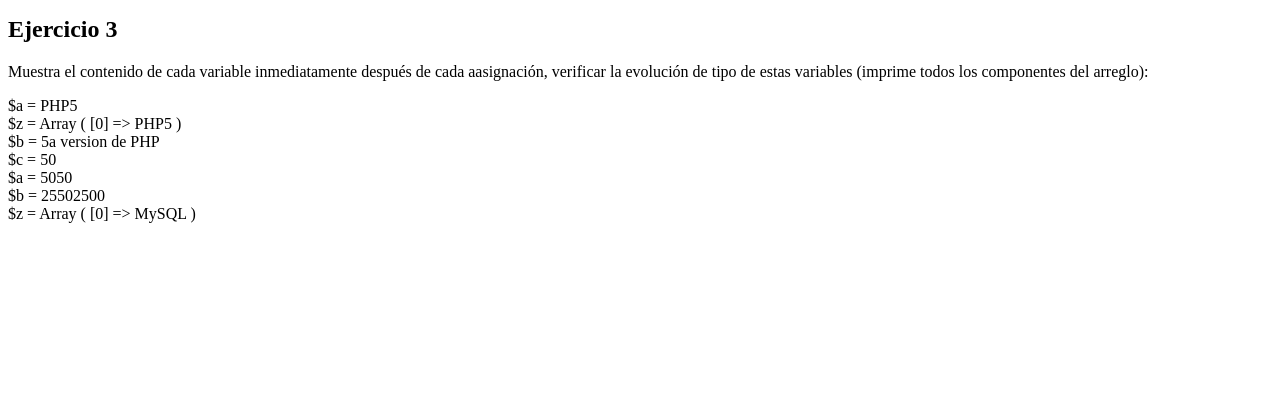
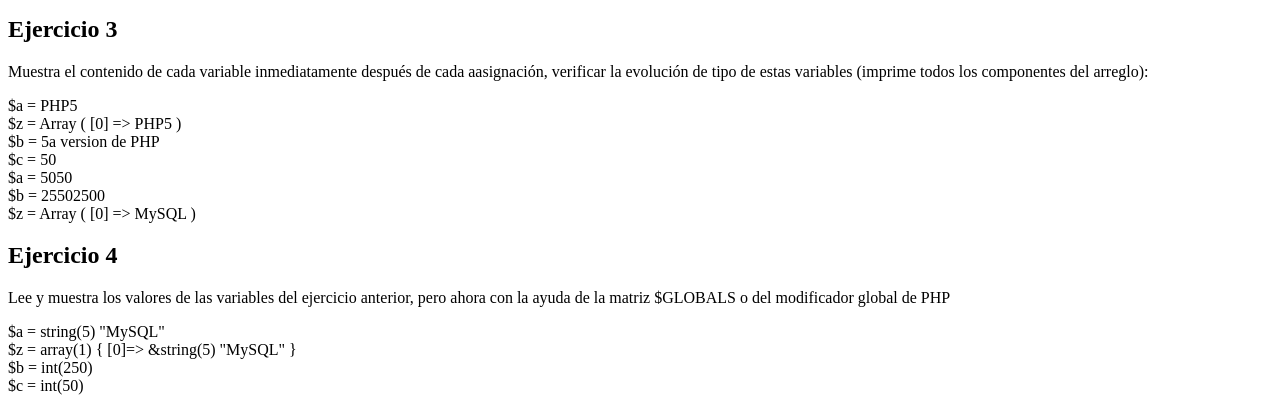
Before and after one commit to IsMaximoff/tecweb, a PHP site: page / in a window 1280 px wide. Shown: the part 665-1068 px from the top of the page. Before the commit the page ends 888 px from the top, so only its background shows below. Run offline with PHP 8.4, Linux system fonts and the light colour scheme.

Commit message:
Añadi ejercicio 4 al index.php

```diff
--- a/practicas/p04/index.php
+++ b/practicas/p04/index.php
@@ -54,7 +54,7 @@
         echo '<h4>Explicación:</h4>';
         echo "<p>Al modificar el valor de \$a, indirectamente modificamos también el valor de \$c, ya que esta variable contiene la referencia de a. Esto mismo sucede con la variable \$b. Entonces como las variables \$b y \$c son referencias de a, terminan mostrando el mismo contenido que \$a</p>";
         /*--------------------------------------------------------------------------------*/
-        // EJERCICIO 3 -
+        // EJERCICIO 3 - Evolución de variables
         echo "<h2>Ejercicio 3</h2>";
         echo "<p>Muestra el contenido de cada variable inmediatamente después de cada aasignación, verificar la evolución de tipo de estas variables (imprime todos los componentes del arreglo):</p>";
 
@@ -86,6 +86,36 @@
         echo "\$z = ";
         print_r($z);
         echo "<br>";
+        /*--------------------------------------------------------------------------------*/
+        // EJERCICIO 4
+        echo "<h2>Ejercicio 4</h2>";
+        echo "<p>Lee y muestra los valores de las variables del ejercicio anterior, pero ahora con la ayuda de la matriz \$GLOBALS o del modificador global de PHP</p>";
+
+        unset($a, $b, $c, $z);
+        $a = "PHP5";
+        $z[] = &$a;
+        $b = "5a version de PHP";
+        @$c = $b * 10;
+        $a .= $b;
+        @$b *= $c;
+        $z[0] = "MySQL";
+
+        echo "\$a = ";
+        var_dump($GLOBALS['a']);
+        echo "<br>";
+
+        echo "\$z = ";
+        var_dump($GLOBALS['z']);
+        echo "<br>";
+
+        echo "\$b = ";
+        var_dump($GLOBALS['b']);
+        echo "<br>";
+
+        echo "\$c = ";
+        var_dump($GLOBALS['c']);
+        echo "<br>";
+
     ?>
 </body>
 </html>
```
